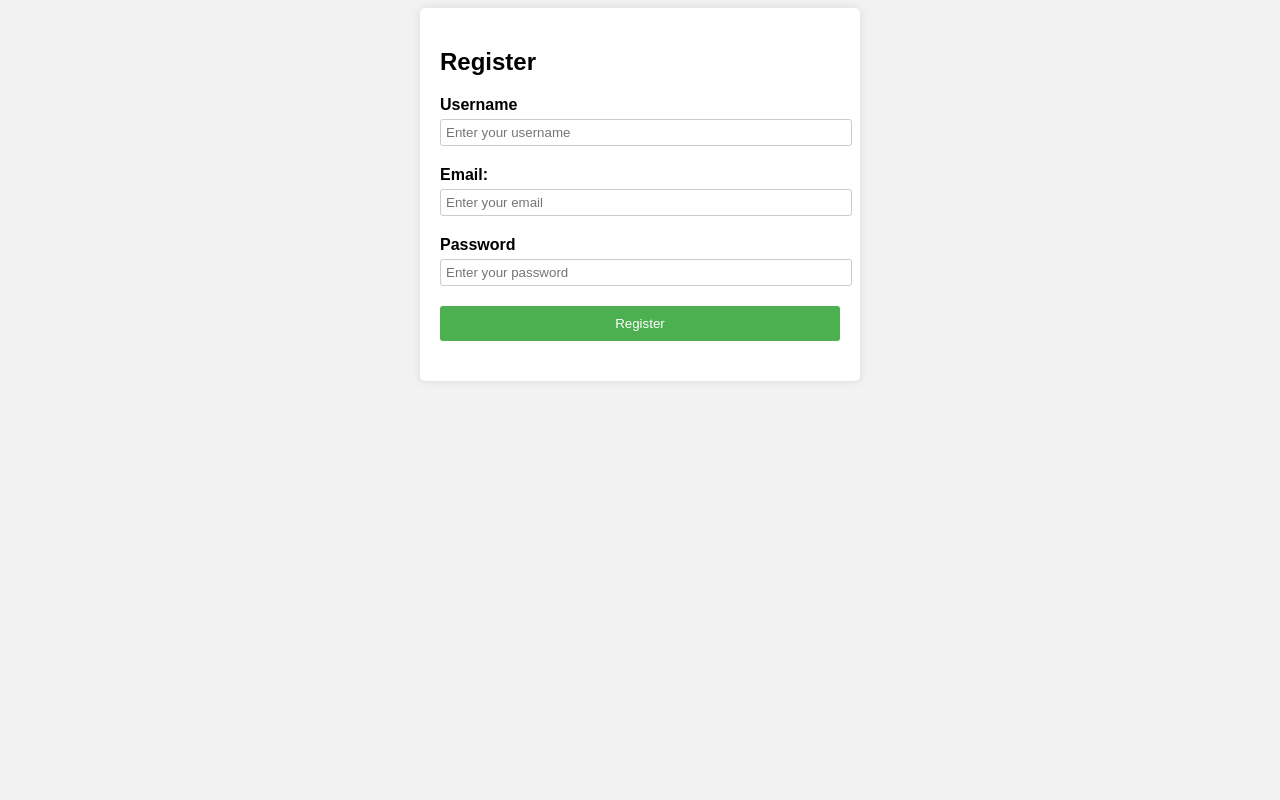
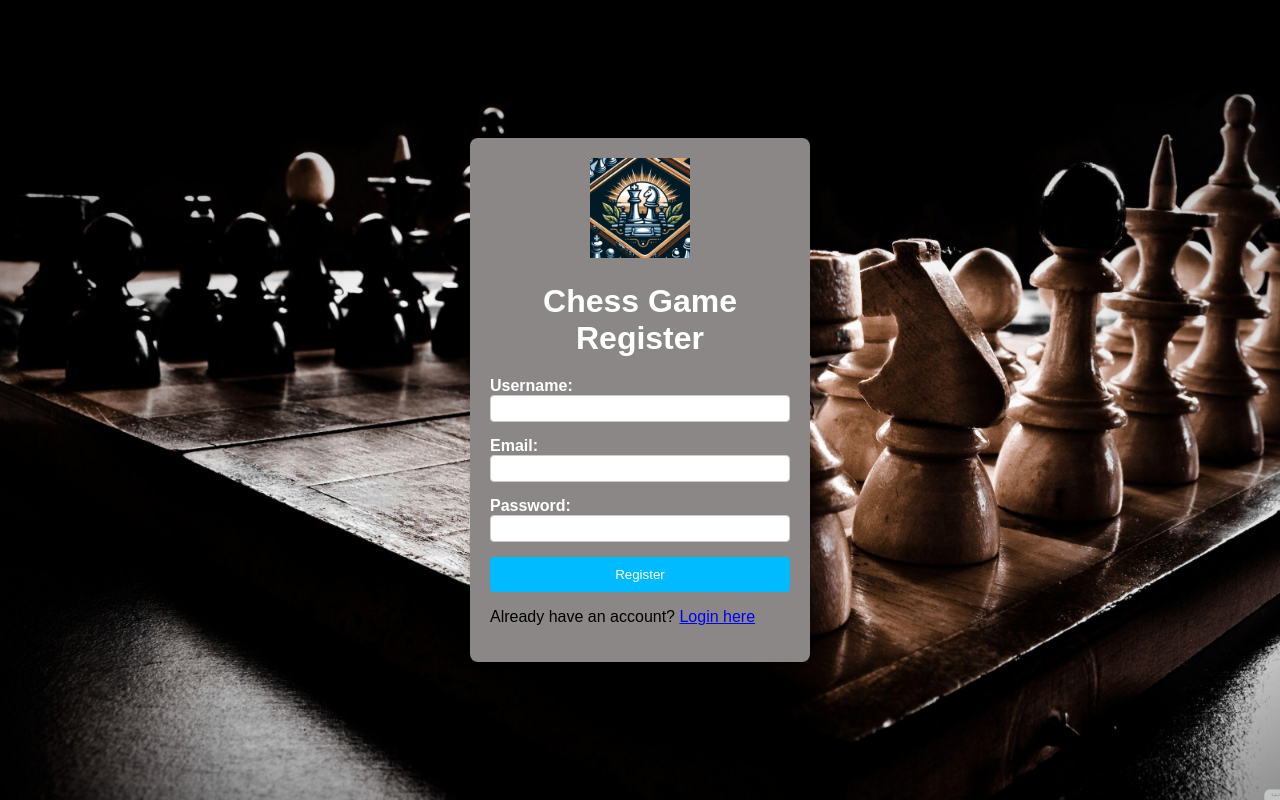
Before and after one commit to tr4c3datr4il/BetterChess-Dot-Com, a Django app: page /users/register in a window 1280 px wide. Run offline with Django 5.2, Linux system fonts and the light colour scheme; some libraries are stand-ins or nearby versions.

Commit message:
fix google auth login bugs

```diff
--- a/src/game/views.py
+++ b/src/game/views.py
@@ -5,6 +5,8 @@ from .models import Scoreboard
 
 
 def index(request):
+    if request.user.is_authenticated:
+        return render(request, "home.html")
     return render(request, "index.html")
 
 
--- a/src/requirements.txt
+++ b/src/requirements.txt
@@ -1,4 +1,5 @@
-django==5.0.3
+django==5.0.6
 mysqlclient
-django-allauth==0.61.1
+# django-allauth==0.61.1
+django-allauth[socialaccount]
 django-cors-headers
--- a/src/users/templates/profile.html
+++ b/src/users/templates/profile.html
@@ -49,8 +49,8 @@
         <img src="avatar.jpg" alt="Avatar" class="avatar">
         <p>Welcome to BetterChess.com! This is your user profile page. Customize it with your avatar and information.</p>
 
-        <p>Username: JohnDoe</p>
-        <p>Email: johndoe@example.com</p>
+        <p>Username: {{ user.username }}</p>
+        <p>Email: {{ user.email }}</p>
 
         <button class="button" onclick="window.location.href='/edit-profile'">Edit Profile</button>
         <button class="button" onclick="window.location.href='/home'">Go to Home</button>
--- a/src/users/templates/register.html
+++ b/src/users/templates/register.html
@@ -1,79 +1,108 @@
-{% if messages %}
-<script>
-    {% for message in messages %}
-    alert("{{ message }}");
-    {% endfor %}
-</script>
-{% endif %}
+{% load socialaccount %}
 
 <!DOCTYPE html>
-<html>
+<html lang="en">
+
 <head>
-    <title>Login Page</title>
+    <meta charset="UTF-8">
+    <meta name="viewport" content="width=device-width, initial-scale=1.0">
+    <title>Chess Game Register</title>
     <style>
         body {
             font-family: Arial, sans-serif;
-            background-color: #f2f2f2;
+            background-image: url('/img/chess_background.jpg');
+            background-size: cover;
+            display: flex;
+            justify-content: center;
+            align-items: center;
+            height: 100vh;
+            margin: 0;
         }
 
-        .container {
-            max-width: 400px;
-            margin: 0 auto;
+        .register-container {
+            background-color: #8c8787;
             padding: 20px;
-            background-color: #fff;
-            border-radius: 5px;
-            box-shadow: 0 0 10px rgba(0, 0, 0, 0.1);
+            border-radius: 8px;
+            box-shadow: 0 2px 4px rgba(0, 0, 0, 0.1);
+            width: 300px;
+        }
+
+        .register-container h1 {
+            text-align: center;
+            margin-bottom: 20px;
+            color: #fff;
+        }
+
+        .logo {
+            text-align: center;
+            margin-bottom: 20px;
+        }
+
+        .logo img {
+            max-width: 100px;
         }
 
         .form-group {
-            margin-bottom: 20px;
+            margin-bottom: 15px;
         }
 
         .form-group label {
             display: block;
             font-weight: bold;
-            margin-bottom: 5px;
+            color: #fff;
         }
 
         .form-group input {
             width: 100%;
             padding: 5px;
             border: 1px solid #ccc;
-            border-radius: 3px;
+            border-radius: 4px;
+            box-sizing: border-box;
         }
 
         .form-group button {
             width: 100%;
             padding: 10px;
-            background-color: #4CAF50;
+            background-color: #00bbff;
             color: #fff;
             border: none;
-            border-radius: 3px;
+            border-radius: 4px;
             cursor: pointer;
+            transition: background-color 0.3s ease;
         }
+
+        .form-group button:hover {
+            background-color: #0099e0;
+        }
+
     </style>
 </head>
 
 <body>
-    <div class="container">
-        <h2>Register</h2>
+    <div class="register-container">
+        <div class="logo">
+            <img src="/img/chess_logo.jpg" alt="Chess Game Logo">
+        </div>
+        <h1>Chess Game Register</h1>
         <form action="register" method="POST">
+            {% csrf_token %}
             <div class="form-group">
-                <label for="username">Username</label>
-                <input type="text" id="username" name="username" placeholder="Enter your username" required>
+                <label for="username">Username:</label>
+                <input type="text" id="username" name="username" required>
             </div>
             <div class="form-group">
                 <label for="email">Email:</label>
-                <input type="email" id="email" name="email" placeholder="Enter your email" required>
+                <input type="email" id="email" name="email" required>
             </div>
             <div class="form-group">
-                <label for="password">Password</label>
-                <input type="password" id="password" name="password" placeholder="Enter your password" required>
+                <label for="password">Password:</label>
+                <input type="password" id="password" name="password" required>
             </div>
             <div class="form-group">
                 <button type="submit">Register</button>
             </div>
         </form>
+        <p>Already have an account? <a href="/users/login">Login here</a></p>
     </div>
 </body>
 
--- a/src/users/urls.py
+++ b/src/users/urls.py
@@ -4,7 +4,6 @@ from users import views
 
 
 urlpatterns = [
-    path('accounts/', include('allauth.urls')),
     path("login", views.login_view, name='login'),
     path("register", views.register_view, name='register'),
     path("profile", views.profile_view, name='profile'),
--- a/src/users/views.py
+++ b/src/users/views.py
@@ -11,7 +11,7 @@ import hashlib
 @login_required
 def profile_view(request):
     if request.method == 'GET':
-        user = User.objects.get(username=request.user)
+        user = request.user
         return render(request, 'profile.html', {'user': user})
 
 @login_required
```
Also changed, not shown: src/better_chess/settings.py (+14 -8 lines), src/game/templates/home.html (+62 -89 lines), src/users/templates/login.html (+39 -10 lines).
